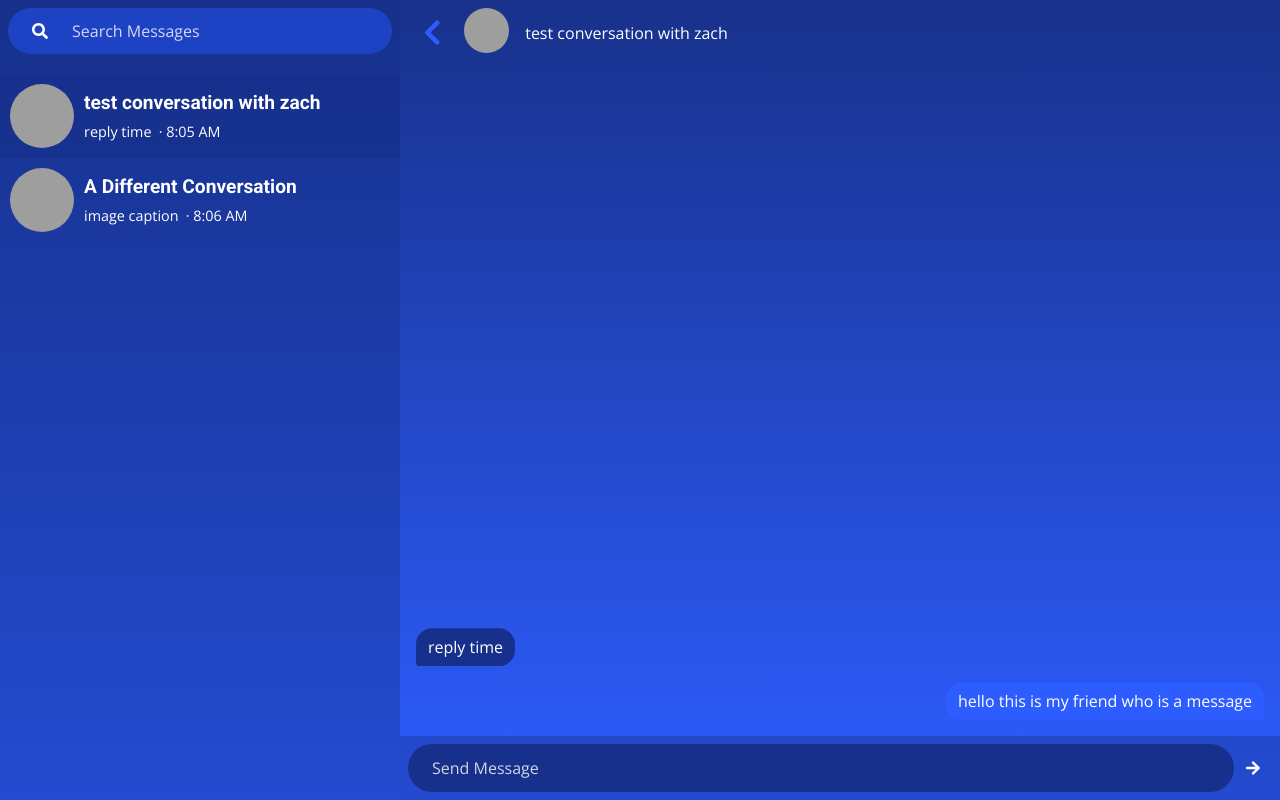
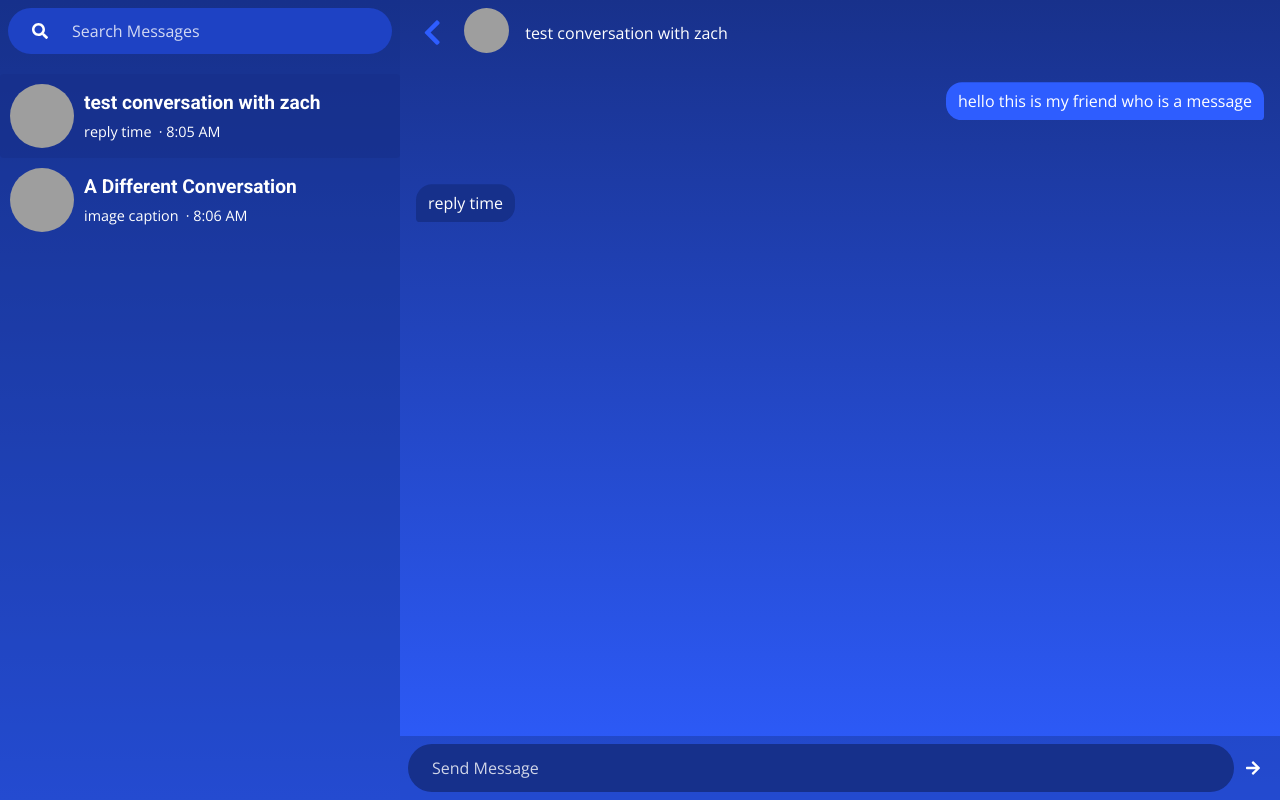
Before and after one commit to zachbwh/oi.zachhuxford.io, a React (Create React App) app: page /messages/126r51 in a window 1280 px wide. Built offline with nearby package versions, Linux system fonts and the light colour scheme; grey boxes are pictures that could not be loaded.

Commit message:
tidied up message list
ordering reversal is now done with css so the DOM order makes sense

```diff
--- a/src/react-components/Messages/Conversations/Conversation/ConversationMessagesList/ConversationMessagesList.scss
+++ b/src/react-components/Messages/Conversations/Conversation/ConversationMessagesList/ConversationMessagesList.scss
@@ -11,5 +11,7 @@
         overflow-x: hidden;
         min-height: 100%;
         height: max-content;
+        display: flex;
+        flex-direction: column-reverse;
     }
 }
--- a/src/react-components/Messages/Conversations/Conversation/ConversationMessagesList/ConversationMessagesList.tsx
+++ b/src/react-components/Messages/Conversations/Conversation/ConversationMessagesList/ConversationMessagesList.tsx
@@ -8,8 +8,6 @@ import ConversationMessage from './ConversationMessage/ConversationMessage';
 import IMessage from 'typescript-types/Messages/IMessage';
 
 const ConversationMessagesList: React.FunctionComponent<{ conversationId: string, showMessageActions: (messageId: string) => void  }> = props => {
-	let conversationBody;
-
 	const listRef = useRef<Scrollbars>(null);
 
 	const lastConversationMessage = useSelector(selectLastMessageFromConversation(props.conversationId))
@@ -27,19 +25,17 @@ const ConversationMessagesList: React.FunctionComponent<{ conversationId: string
 
 	// Sort order is reversed as the List is flipped and it's Children are flipped back
 	// This is so when the list height it increased, it expands upwards instead of downwards
-	messages = messages.sort((b, a) => (new Date(a?.DateTime) || new Date()).getTime()  - (new Date(b?.DateTime) || new Date()).getTime());
+	messages = messages.sort((a, b) => (new Date(a?.DateTime) || new Date()).getTime()  - (new Date(b?.DateTime) || new Date()).getTime());
 
 	var conversationMessages = messages.map((message, index) => {
 		const messageId = message.MessageId;
 		return (<ConversationMessage message={message} key={messageId} showMessageActions={props.showMessageActions} zIndex={2000 - index}></ConversationMessage>);
 	});
 
-	conversationBody = conversationMessages;
-
 	return (
 	<div className="conversation-messages-list">
 		<Scrollbars ref={listRef}>
-			<div className="messages-wrapper">{conversationBody}</div>
+			<div className="messages-wrapper">{conversationMessages}</div>
 		</Scrollbars>
 	</div>
 	);
```
